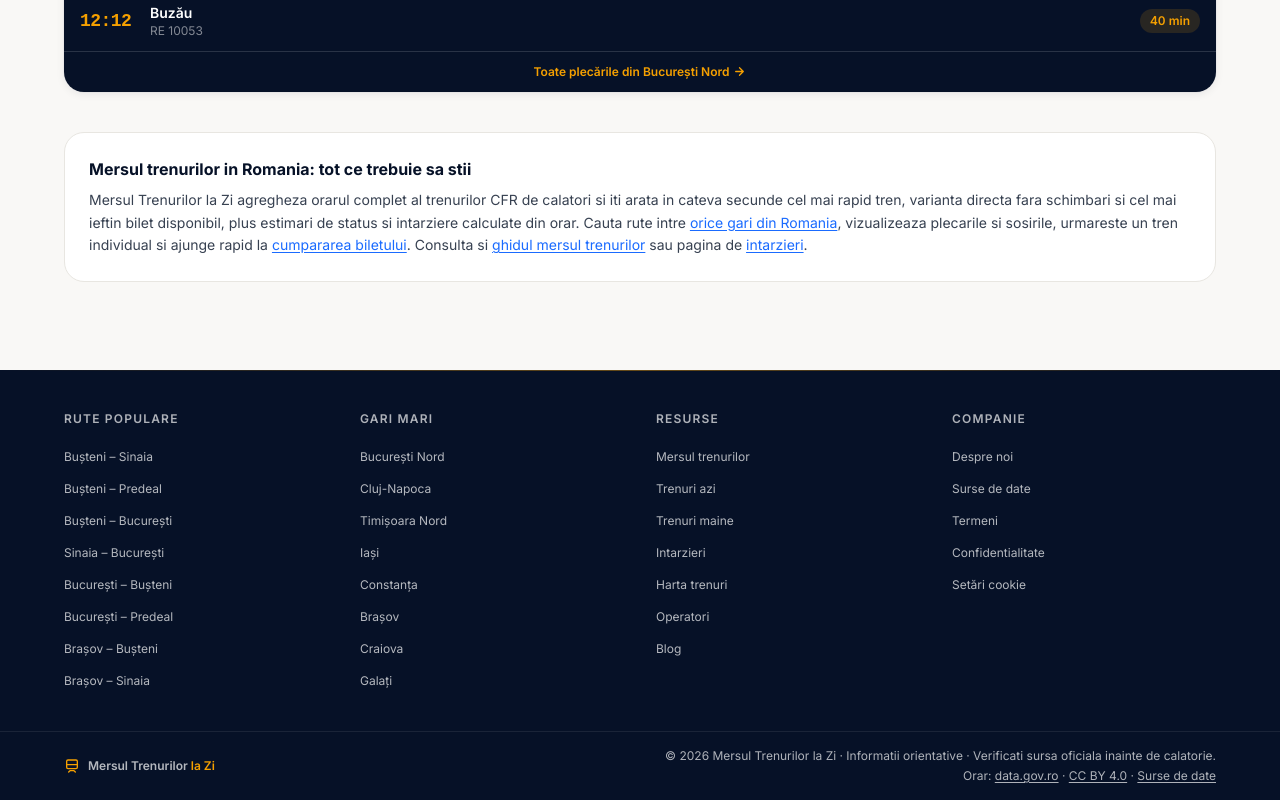
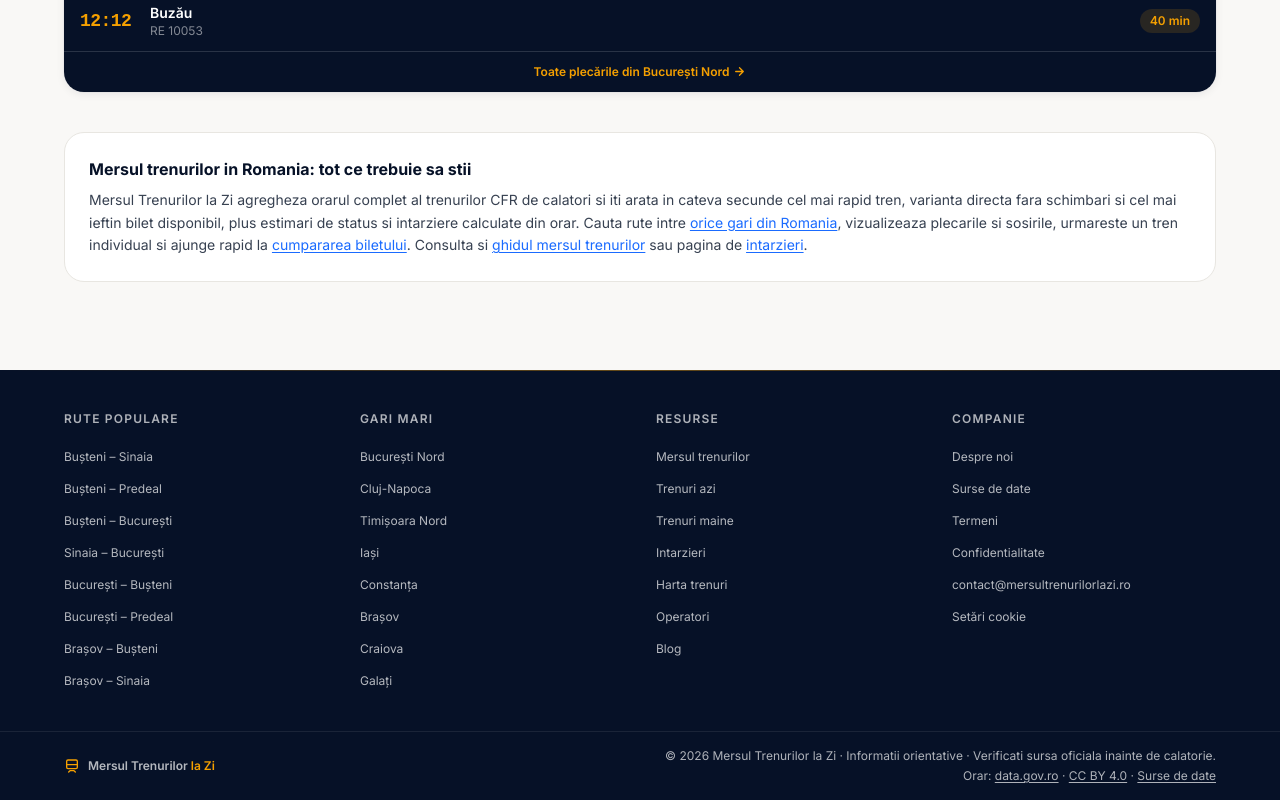
Before and after one commit to andreiion1/mersultrenurilorazi, a Next.js app: page / in a window 1280 px wide. Shown: the part 1917-2717 px from the top of the page. Built offline with nearby package versions, Linux system fonts and the light colour scheme; no server answers.

Commit message:
afiseaza adresa de contact in footer si politica de

```diff
--- a/src/app/politica-de-confidentialitate/page.tsx
+++ b/src/app/politica-de-confidentialitate/page.tsx
@@ -34,7 +34,7 @@ export default function Page() {
         <p>Prelucrarea datelor tehnice de acces se bazează pe interesul legitim al operatorului (art. 6 alin. 1 lit. f GDPR) de a asigura securitatea și funcționarea corectă a serviciului.</p>
 
         <h2 className="text-lg font-semibold text-strong">5. Drepturile tale</h2>
-        <p>Conform GDPR, ai dreptul de acces, rectificare, ștergere, restricționare, portabilitate și opoziție. Întrucât nu colectăm date personale identificabile, exercitarea acestor drepturi nu este aplicabilă în practică pentru serviciul nostru. Pentru orice nelămurire, ne poți contacta.</p>
+        <p>Conform GDPR, ai dreptul de acces, rectificare, ștergere, restricționare, portabilitate și opoziție. Întrucât nu colectăm date personale identificabile, exercitarea acestor drepturi nu este aplicabilă în practică pentru serviciul nostru. Pentru orice nelămurire, ne poți contacta la <a href="mailto:contact@mersultrenurilorlazi.ro" className="text-primary hover:underline">contact@mersultrenurilorlazi.ro</a>.</p>
 
         <h2 className="text-lg font-semibold text-strong">6. Modificări</h2>
         <p>Ne rezervăm dreptul de a actualiza această politică. Data ultimei modificări este indicată în antetul paginii.</p>
--- a/src/components/Footer.tsx
+++ b/src/components/Footer.tsx
@@ -93,6 +93,15 @@ export function Footer() {
               {COMPANIE.map(({ href, label }) => (
                 <FooterLink key={href} href={href}>{label}</FooterLink>
               ))}
+              <li>
+                <a
+                  href="mailto:contact@mersultrenurilorlazi.ro"
+                  className="text-xs transition-colors hover:text-primary"
+                  style={{ color: "rgba(255,255,255,0.70)" }}
+                >
+                  contact@mersultrenurilorlazi.ro
+                </a>
+              </li>
               <CookieSettingsButton />
             </ul>
           </div>
```
